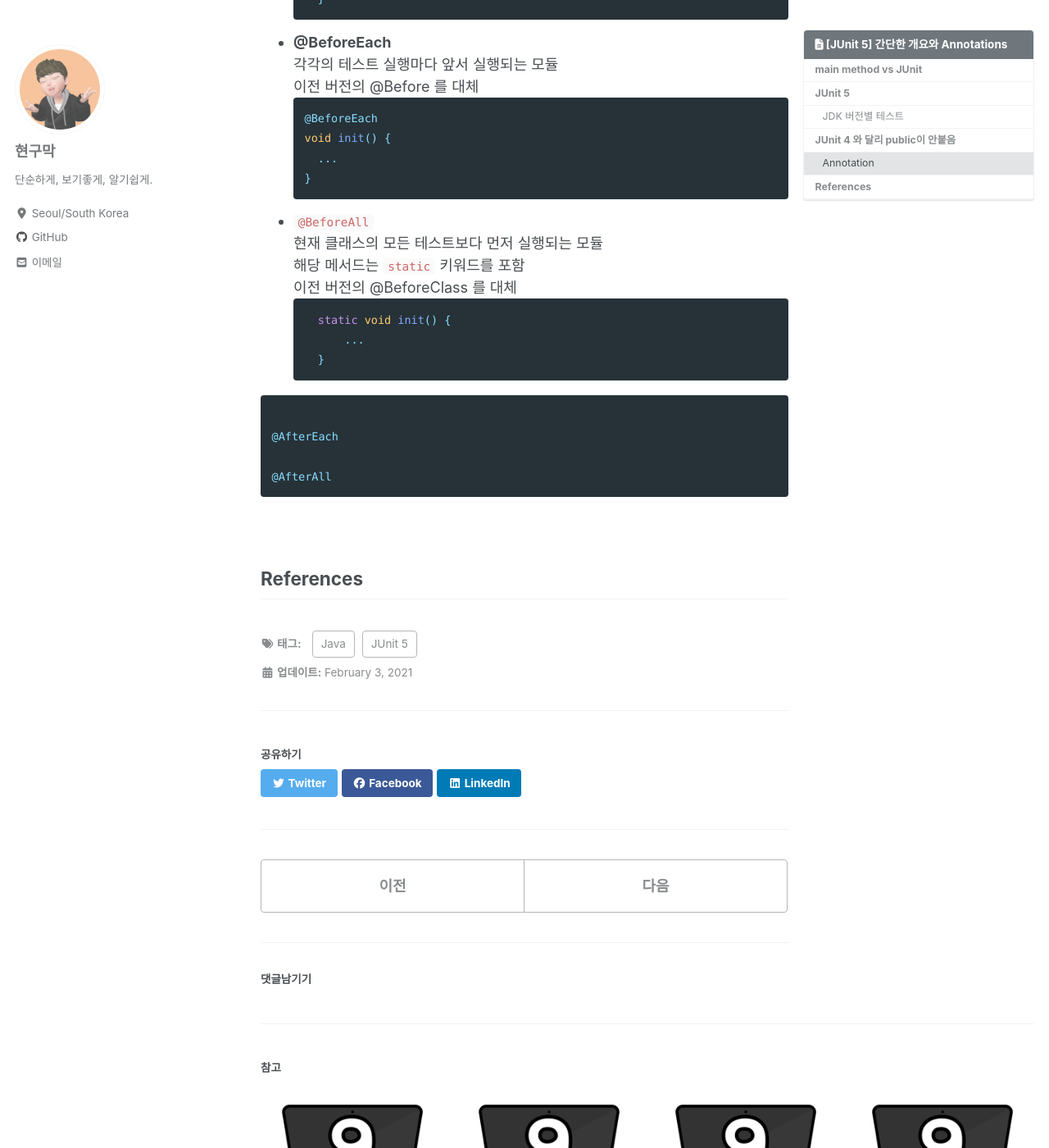
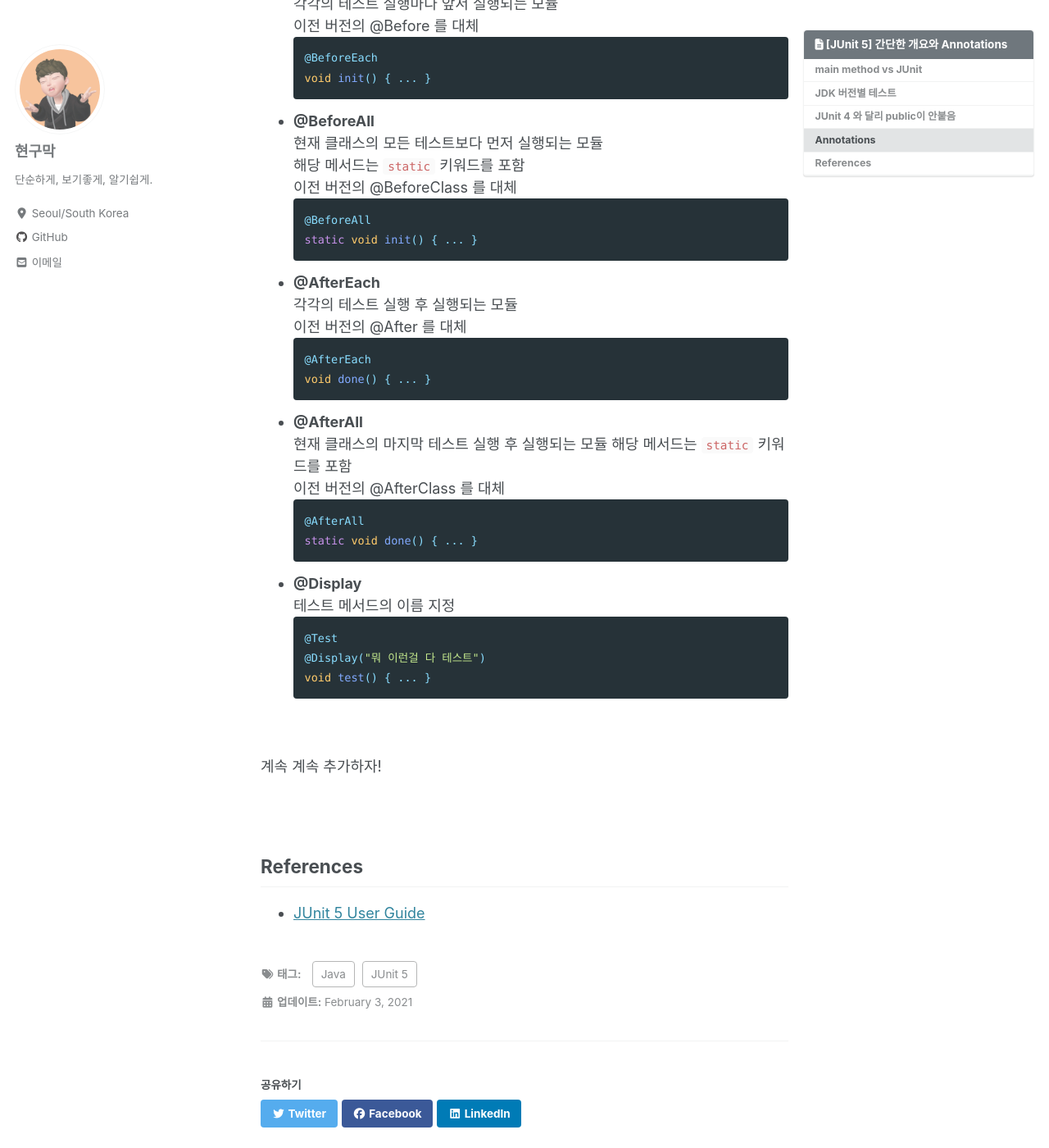
Before and after one commit to Hyeon9mak/Hyeon9mak.github.io, a Jekyll site: the page built from _posts/2021-02-03-JUnit-5-simple-overview-and-annotations.md, in a window 1280 px wide and 1400 px high, scrolled down 2256 px. Shown: the whole window at 82% size. Built offline with Jekyll 4.4.1, drawn with Linux system fonts in a browser that asks for light colours; cached includes are drawn as plain includes; nearby versions of some CDN libraries; comment, search, counter and statistics services are not loaded; some of the changed text lies outside the part shown.

Commit message:
docs: officialy publish 2021-02-03-JUnit-5-simple-overview-and-annotations.md

````diff
--- a/_posts/2021-02-03-JUnit-5-simple-overview-and-annotations.md
+++ b/_posts/2021-02-03-JUnit-5-simple-overview-and-annotations.md
@@ -53,68 +52,86 @@ main method의 의 용도는 크게 2 가지가 있다.
 에서 지루한 JUnit의 개요 등을 설명하는데... 그런건 필요할 때 공식 문서를 다시 참고하고,
 사용해본 것들에 대해서만 계속 추가하면서 정리하자.
 
-### JDK 버전별 테스트
+## JDK 버전별 테스트
 JDK를 통해 컴파일이 완료된 코드들은 버전에 관계없이 테스트가 가능하지만,
 그렇지 않은 코드들은 Java8 이상의 버전을 요구한다.
 
-JUnit 4 와 달리 public이 안붙음
----
+<br>
+
+## JUnit 4 와 달리 public이 안붙음
 JUnit 5 버전에서는 test method에 `public` 키워드가 붙지 않는다.
 default class, default method 로도 테스트가 가능하게 업데이트 되었다.
 
-### Annotation
+<br>
+
+## Annotations
 - **@Test**
-    테스트를 만드는 모듈
-    ```java
-    @Test
-    void test() {
-        ...
-    }
-    ```
+  테스트를 만드는 모듈
+  ```java
+  @Test
+  void test() { ... }
+  ```
 
 - **@Disabled**
-    테스트를 건너 뛰는 모듈
-    사용이 추천되진 않는 듯
-    ```java
-    @Test
-    @Disabled
-    void test() {
-        ...
-    }
+  테스트를 건너 뛰는(비활성화) 모듈
+  사용이 추천되진 않는 듯
+  ```java
+  @Test
+  @Disabled
+  void test() { ... }
 
-    @Test
-    @Disabled("some message")
-    void test() {
-        ...
-    }
-    ```
+  @Test
+  @Disabled("some message")
+  void test() { ... }
+  ```
+
 - **@BeforeEach**
   각각의 테스트 실행마다 앞서 실행되는 모듈
   이전 버전의 @Before 를 대체
   ```java
   @BeforeEach
-  void init() {
-    ...
-  }
+  void init() { ... }
   ```
-- `@BeforeAll`
-    현재 클래스의 모든 테스트보다 먼저 실행되는 모듈
-    해당 메서드는 `static` 키워드를 포함
-    이전 버전의 @BeforeClass 를 대체
-    ```java
-    static void init() {
-        ...
-    }
-    ```
 
-```java
+- **@BeforeAll**
+  현재 클래스의 모든 테스트보다 먼저 실행되는 모듈
+  해당 메서드는 `static` 키워드를 포함
+  이전 버전의 @BeforeClass 를 대체
+  ```java
+  @BeforeAll
+  static void init() { ... }
+  ```
 
-@AfterEach
+- **@AfterEach**
+  각각의 테스트 실행 후 실행되는 모듈
+  이전 버전의 @After 를 대체
+  ```java
+  @AfterEach
+  void done() { ... }
+  ```
 
-@AfterAll
-```
+- **@AfterAll**
+  현재 클래스의 마지막 테스트 실행 후 실행되는 모듈
+  해당 메서드는 `static` 키워드를 포함
+  이전 버전의 @AfterClass 를 대체
+  ```java
+  @AfterAll
+  static void done() { ... }
+  ```
 
+- **@Display**
+  테스트 메서드의 이름 지정
+  ```java
+  @Test
+  @Display("뭐 이런걸 다 테스트")
+  void test() { ... }
+  ```
+
+<br>
+
+계속 계속 추가하자!
 
 <br>
 
 ## References
+- [JUnit 5 User Guide](https://junit.org/junit5/docs/current/user-guide)
````
Also changed, not shown: other parts of _posts/2021-02-03-JUnit-5-simple-overview-and-annotations.md (+0 -1 lines).
